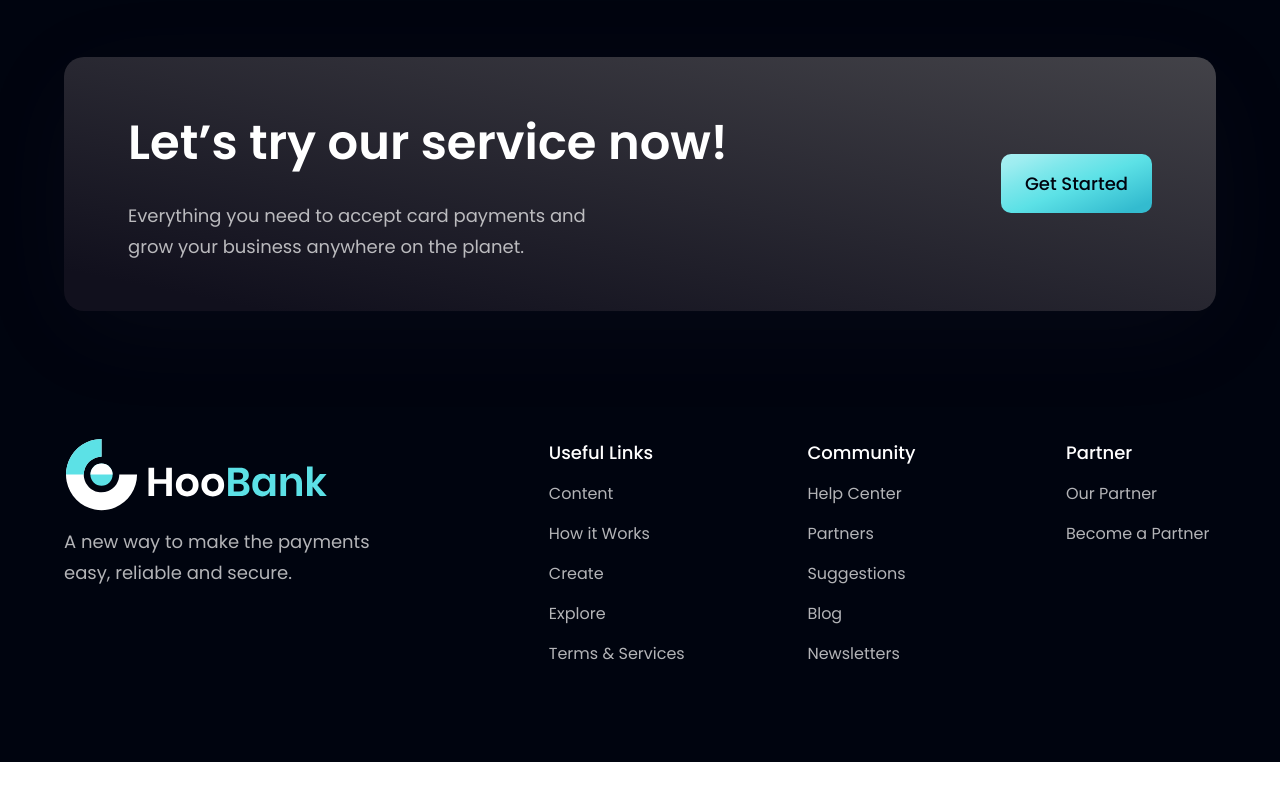
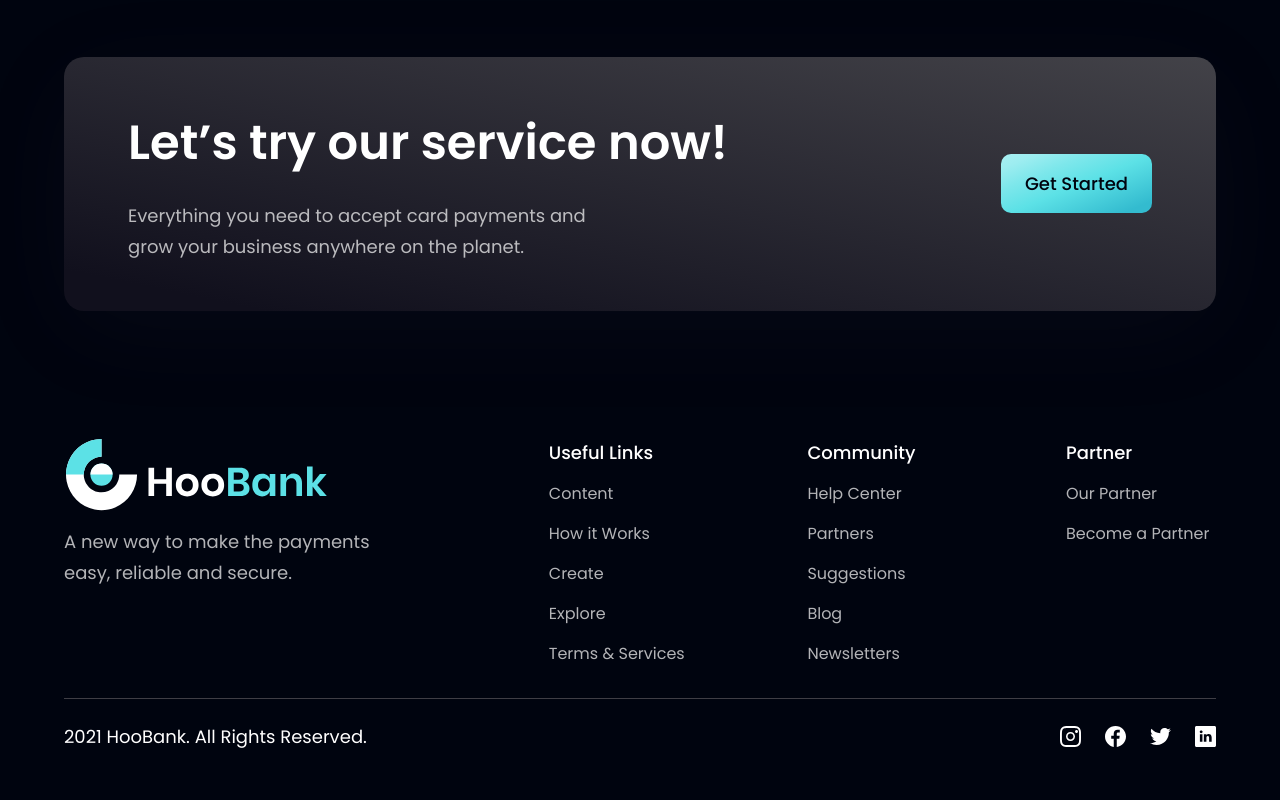
Before and after one commit to jebitok-dev/JSMasteryUIUX, a React (Vite) app: page / in a window 1280 px wide. Shown: the part 4104-4904 px from the top of the page. Before the commit the page ends 4866 px from the top, so only its background shows below. Built offline with nearby package versions, Linux system fonts and the light colour scheme.

Commit message:
Add Changes Footer  Section

```diff
--- a/src/components/Client.jsx
+++ b/src/components/Client.jsx
@@ -6,7 +6,7 @@ const Client = () => {
     <section className={`${styles.flexCenter} my-4`}>
       <div className={`${styles.flexCenter} flex-wrap w-full`}>
         {clients.map((client) => (
-          <div key={client.id} className={`flex-1 ${styles.flexCenter} sm:min-w-[192px] min-w-[120px] hover:bg-white`}>
+          <div key={client.id} className={`flex-1 ${styles.flexCenter} sm:min-w-[192px] min-w-[120px] hover:bg-white cursor-pointer`}>
             <img src={client.logo} alt="client" className="sm:w-[192px] w-[100px] object-contain" />
           </div>
         ))}
--- a/src/components/Footer.jsx
+++ b/src/components/Footer.jsx
@@ -21,12 +21,16 @@ const Footer = () => (
 						key={footerLink.key}
 						className='flex flex-col ss:my-0 my-4 min-w-[150px]'
 					>
-						<h4 className="font-poppins font-medium text-[18px] leading-[27px] text-white">{footerLink.title}</h4>
-						<ul className="list-none mt-4">
+						<h4 className='font-poppins font-medium text-[18px] leading-[27px] text-white'>
+							{footerLink.title}
+						</h4>
+						<ul className='list-none mt-4'>
 							{footerLink.links.map((link, index) => (
 								<li
 									key={link.name}
-									className={`font-poppins font-normal text-[16px] leading-[24px] text-dimWhite hover:text-secondary cursor-pointer ${index !== footerLink.links.length - 1 ? 'mb-4' : 'mb-0'}`}
+									className={`font-poppins font-normal text-[16px] leading-[24px] text-dimWhite hover:text-secondary cursor-pointer ${
+										index !== footerLink.links.length - 1 ? "mb-4" : "mb-0"
+									}`}
 								>
 									{link.name}
 								</li>
@@ -36,6 +40,16 @@ const Footer = () => (
 				))}
 			</div>
 		</div>
+		<div className="w-full flex justify-between items-center md:flex-row pt-6 border-t-[1px] border-t-[#3F3E45]">
+			<p className='font-poppins font-normal text-center text-[18px] leading-[27px] text-white'>
+				2021 HooBank. All Rights Reserved.
+			</p>
+			<div className='flex flex-row md:mt-0 mt-6'>
+				{socialMedia.map((social, index) => (
+					<img key={social.id} src={social.icon} alt='social.id' className={`w-[21px] h-[21px] object-contain cursor-pointer ${index !== socialMedia.length - 1 ? "mr-6" : "mr-0"}`} />
+				))}
+			</div>
+		</div>
 	</section>
 );
 
```
